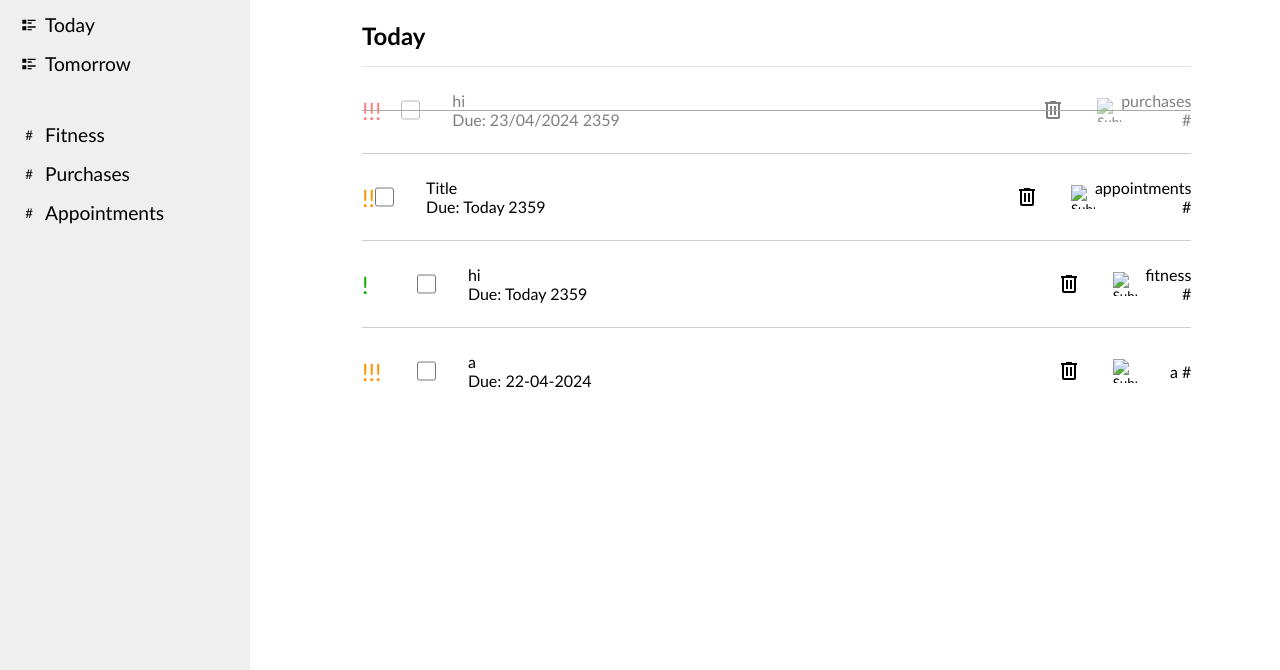
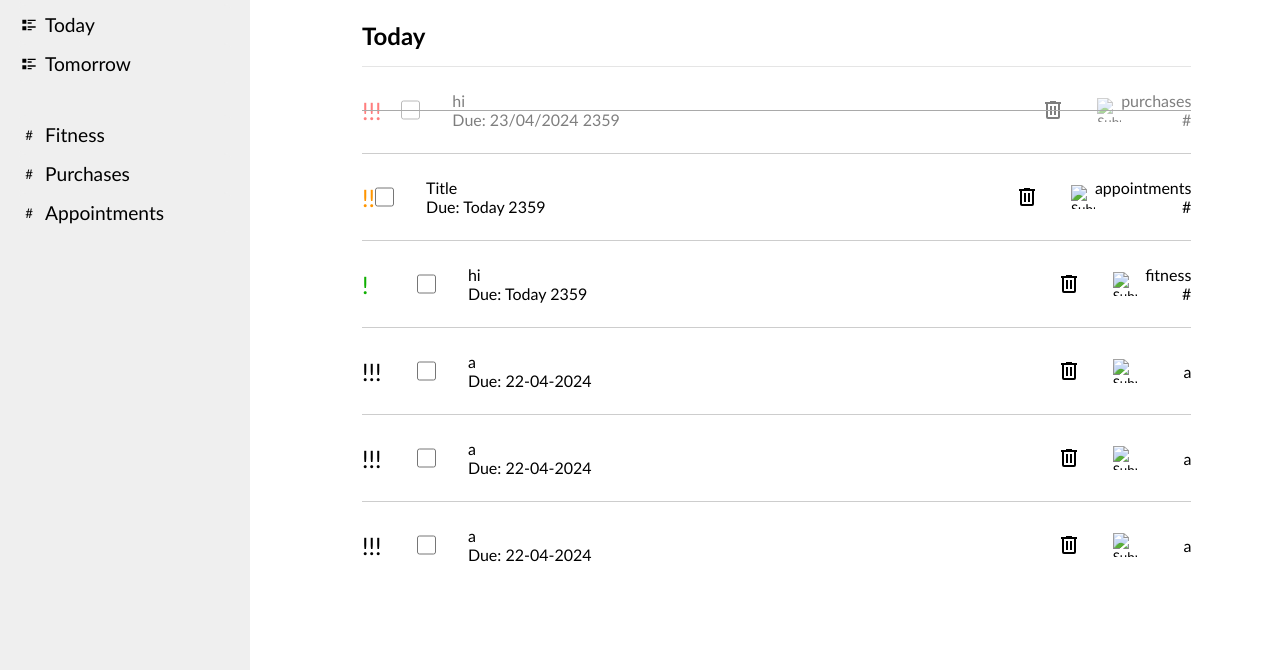
Before and after one commit to Foveejong/to-do-list, a website built with webpack: page src/index.html in a window 1280 px wide. Shown: the part 130-800 px from the top of the page. Built offline with nearby package versions, Linux system fonts and the light colour scheme; files whose address does not match are found by name.

Commit message:
Implement createTaskDom to add nodes instead of using innerHTML

```diff
--- a/src/domController.js
+++ b/src/domController.js
@@ -1,15 +1,15 @@
 import { List } from "./List";
 import { Task } from "./task";
+import pencil from "../svg/pencil.svg";
+import dustbin from "../svg/trash-can-outline.svg";
 
 function domController() {
-    const list = new List();
-    list.addTask();
-    list.addTask();
-    list.addTask();
+    const toDoList = new List();
+    toDoList.addTask();
+    toDoList.addTask();
+    toDoList.addTask();
 
-    createTaskDom(list.list[0])
-
-    displayTasks()
+    displayTasks(toDoList.list)
 
     // editTaskDom()
 
@@ -19,31 +19,68 @@ function domController() {
 
 }
 
-const displayTasks = () => {
-    // display logic
+const displayTasks = (list) => {
+    list.forEach((task, index) => {
+        createTaskDom(task, index);
+    });
 
 }
 
-function createTaskDom(task) {
+function createTaskDom(task, index) {
     const projectCards = document.querySelector(".project-cards")
-    projectCards.innerHTML +=
-    `
-    <div class="tasks">
-        <div class="priority middle-priority">${task.priority}</div>
-        <div class="task">
-            <input type="checkbox" id="task2">
-            <div class="task-content">
-                <p>${task.taskname}</p>
-                <div class="details">
-                    <span>Due: ${task.dueDate}</span>
-                </div>
-            </div>
-            <input type="image" src="../svg/trash-can-outline.svg" name="delete" class="svg delete" id="delete" />
-            <input type="image" src="../svg/pencil.svg" name="edit" class="svg edit" id="edit" />
-        </div>
-        <p>${task.taskcategory} #</p>
-    </div>
-    `
+
+    const tasks = document.createElement("div");
+    const priority = document.createElement("div");
+    const taskbox = document.createElement("div");
+    const checkbox = document.createElement("input");
+    const taskContent = document.createElement("div");
+    const taskName = document.createElement("p");
+    const details = document.createElement("div");
+    const dueDate = document.createElement("span");
+    const dustbinBtn = document.createElement("input");
+    const pencilBtn = document.createElement("input");
+    const taskCategory = document.createElement("p");
+
+    tasks.classList.add("tasks");
+    tasks.setAttribute("data", index);
+    priority.classList.add("priority", `${task.priority}`);
+    taskbox.classList.add("task");
+    checkbox.setAttribute("type", "checkbox");
+    dustbinBtn.setAttribute("type", "image");
+    pencilBtn.setAttribute("type", "image");
+    taskContent.classList.add("task-content")
+    details.classList.add("details")
+
+    priority.textContent = task.priority;
+    taskName.textContent = task.taskname;
+    dueDate.textContent = "Due: " + task.dueDate;
+    taskCategory.textContent = task.taskcategory;
+
+    dustbinBtn.src = dustbin;
+    dustbinBtn.name = "delete";
+    dustbinBtn.id = "delete";
+    dustbinBtn.classList.add("svg", "delete");
+
+    pencilBtn.src = pencil;
+    pencilBtn.name = "edit";
+    pencilBtn.id = "edit";
+    pencilBtn.classList.add("svg", "edit");
+
+    details.appendChild(dueDate);
+
+    taskContent.appendChild(taskName);
+    taskContent.appendChild(details);
+
+    taskbox.appendChild(checkbox);
+    taskbox.appendChild(taskContent);
+    taskbox.appendChild(dustbinBtn);
+    taskbox.appendChild(pencilBtn);
+
+    tasks.appendChild(priority);
+    tasks.appendChild(taskbox);
+    tasks.appendChild(taskCategory);
+
+    projectCards.appendChild(tasks);
 }
 
 export { domController }
--- a/src/index.html
+++ b/src/index.html
@@ -48,7 +48,7 @@
                 <h2 class="subtitle">Today</h2>
                 <div class="project-cards">
                     <div class="tasks finished">
-                        <div class="priority high-priority">!!!</div>
+                        <div class="priority high">!!!</div>
                         <div class="task">
                             <input type="checkbox" id="task1">
                             <div class="task-content">
@@ -63,7 +63,7 @@
                         <p>purchases #</p>
                     </div>
                     <div class="tasks">
-                        <div class="priority middle-priority">!!</div>
+                        <div class="priority middle">!!</div>
                         <div class="task">
                             <input type="checkbox" id="task2">
                             <div class="task-content">
@@ -78,7 +78,7 @@
                         <p>appointments #</p>
                     </div>
                     <div class="tasks">
-                        <div class="priority low-priority">!</div>
+                        <div class="priority low">!</div>
                         <div class="task">
                             <input type="checkbox" id="task3">
                             <div class="task-content">
--- a/src/styles.css
+++ b/src/styles.css
@@ -226,14 +226,14 @@ button[type="submit"]:hover {
     font-size: 1.5rem;
 }
 
-.high-priority {
+.high {
     color: rgb(255, 0, 0);
 }
 
-.middle-priority {
+.middle {
     color: rgb(255, 149, 0);
 }
 
-.low-priority {
+.low {
     color: rgb(15, 175, 0);
 }
```
